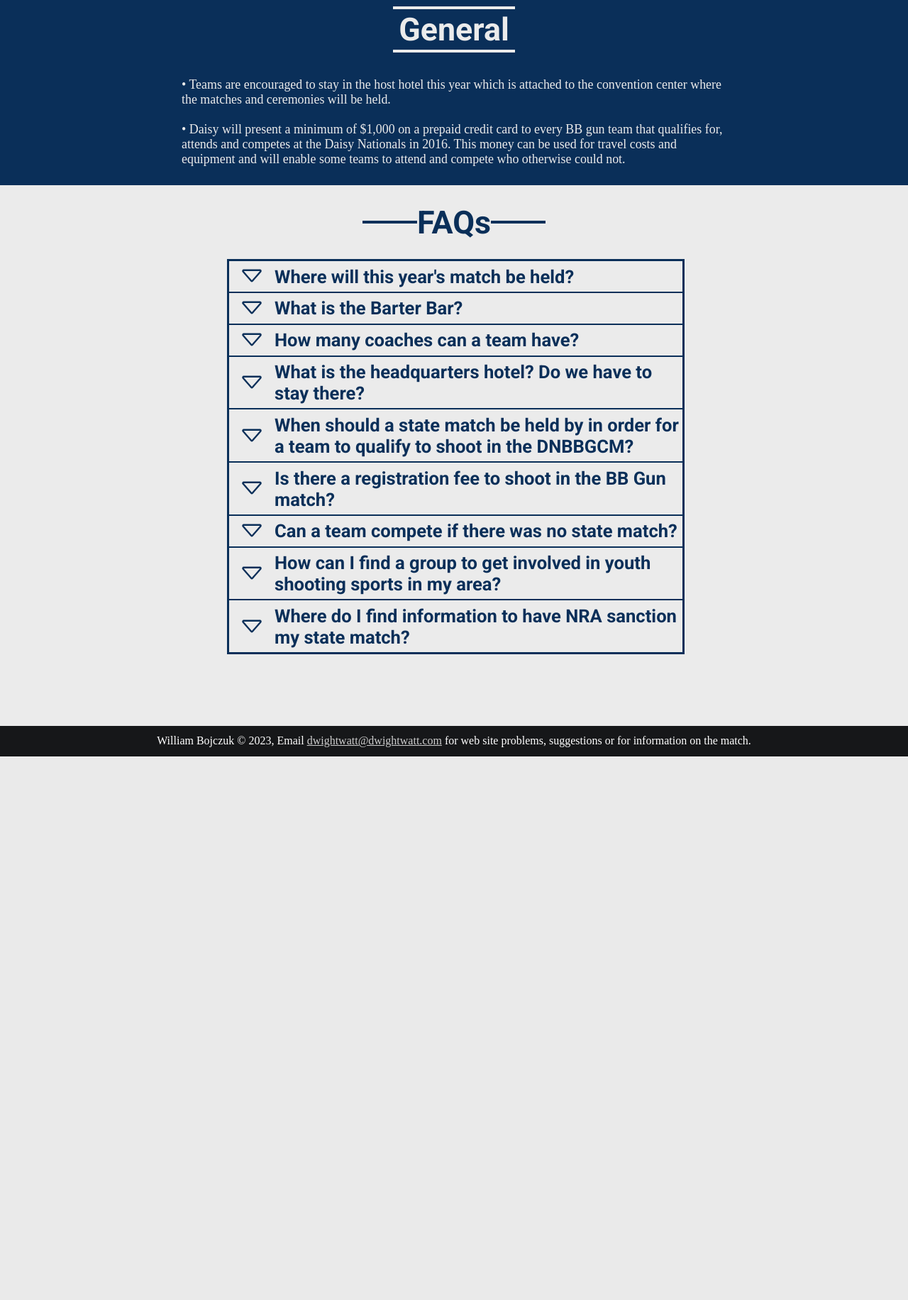
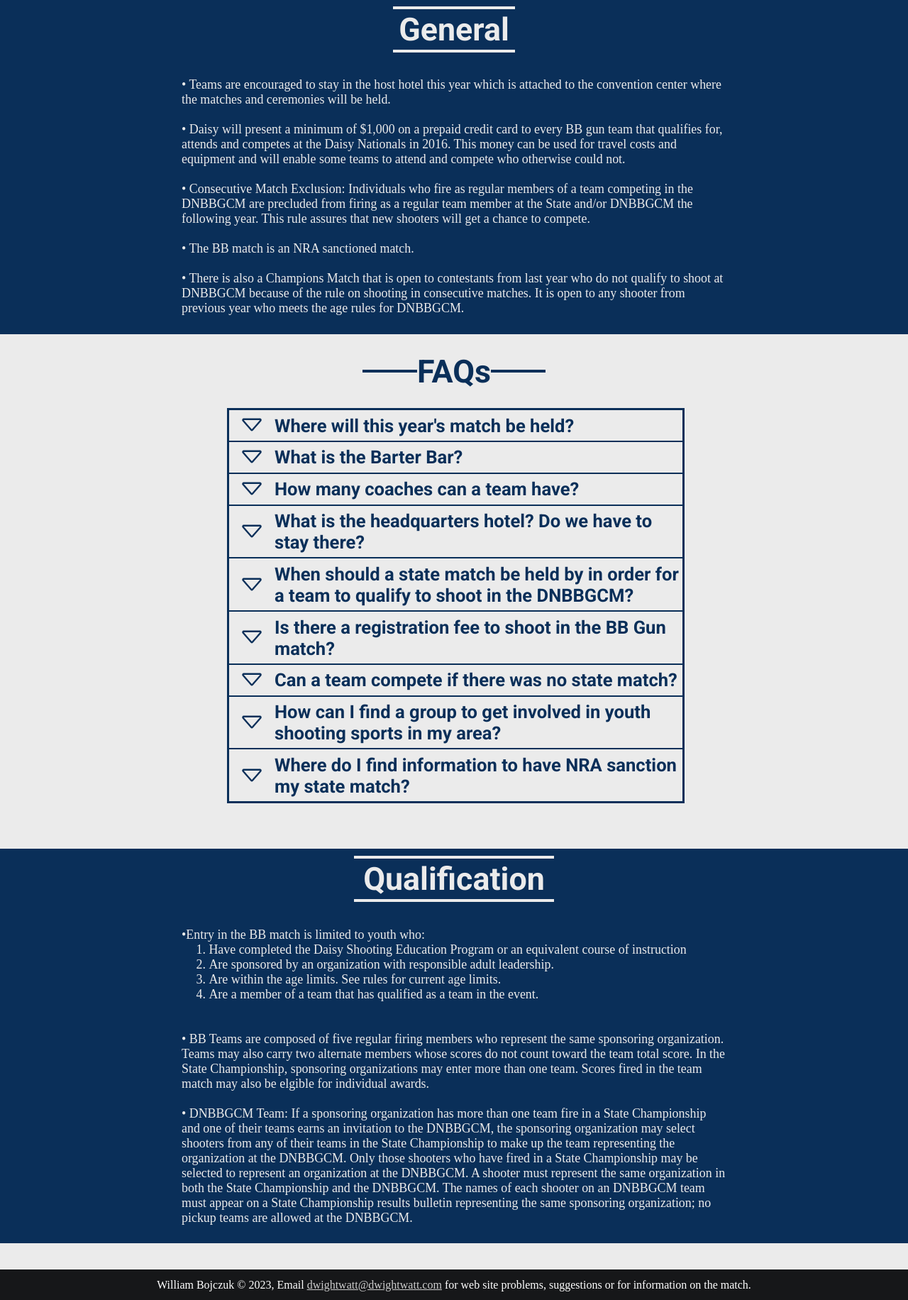
Before and after one commit to wbojczuk/DNBBGCM---School-Proj, a PHP site: page /general_information.html in a window 1280 px wide. Shown: the part 333-2165 px from the top of the page at 71% size. Before the commit the page ends 1399 px from the top, so only its background shows below. Run offline with PHP 8.4, Linux system fonts and the light colour scheme.

Commit message:
add docs

```diff
--- a/css/style.css
+++ b/css/style.css
@@ -167,6 +167,9 @@ h2{
 .section-two-content{
     font-size: 1.4vw;
     padding: 2vw 20vw;
+}
+.section-two-content span{
+    font-size: 2vw;
 }
 
 
@@ -444,4 +447,7 @@ footer{
         font-size: 2.2vh;
         padding: 2vh 4vh;
     }
+    .section-two-content span{
+        font-size: 3vh;
+    }
 }
--- a/docs/DNBBGCM Site Documentation.html
+++ b/docs/site_documentation.html
@@ -6,7 +6,7 @@ u<!DOCTYPE html>
     <meta name="viewport" content="width=device-width, initial-scale=1.0">
     <title>DNBBGCM Site Documentation</title>
     <link rel="stylesheet" href="./prism.css">
-
+    <meta name="robots" content="noindex">
 
     <style>
         @import url('https://fonts.googleapis.com/css2?family=Roboto+Mono:wght@400;600;700&display=swap');
@@ -36,12 +36,12 @@ u<!DOCTYPE html>
         h2{
             font-size: 3em;
             margin: 3vh 0 1vh 1vw;
-            color: #67cdcc;
+            /* color: #67cdcc; */
         }
         h3{
             font-size: 2em;
             margin: 3vh 0 1vh 2vw;
-            color: #cc99cd;
+            /* color: #cc99cd; */
         }
         p, pre{
             font-size: 1.2em;
--- a/general_information.html
+++ b/general_information.html
@@ -50,6 +50,12 @@
             &bull; Teams are encouraged to stay in the host hotel this year which is attached to the convention center where the matches and ceremonies will be held.
 <br><br>
             &bull; Daisy will present a minimum of $1,000 on a prepaid credit card to every BB gun team that qualifies for, attends and competes at the Daisy Nationals in 2016. This money can be used for travel costs and equipment and will enable some teams to attend and compete who otherwise could not.
+            <br><br>
+            &bull; Consecutive Match Exclusion: Individuals who fire as regular members of a team competing in the DNBBGCM are precluded from firing as a regular team member at the State and/or DNBBGCM the following year. This rule assures that new shooters will get a chance to compete.
+            <br><br>
+            &bull; The BB match is an NRA sanctioned match.
+            <br><br>
+            &bull; There is also a Champions Match that is open to contestants from last year who do not qualify to shoot at DNBBGCM because of the rule on shooting in consecutive matches. It is open to any shooter from previous year who meets the age rules for DNBBGCM.
         </div>
 
     </section>
@@ -157,6 +163,25 @@
             </div>
             <!-- END FAQS -->
     </section>
+    <section class="section-two">
+        <div class="center">
+            <h2 class="section-two-header">Qualification</h2>
+        </div>
+        <div class="section-two-content">
+            &bull;Entry in the BB match is limited to youth who: <br>
+            <ol style="padding-left: 5%;">
+                <li>Have completed the Daisy Shooting Education Program or an equivalent course of instruction</li>
+                <li>Are sponsored by an organization with responsible adult leadership.</li>
+                <li>Are within the age limits. See rules for current age limits.</li>
+                <li>Are a member of a team that has qualified as a team in the event.</li>
+            </ol>
+            <br><br>
+            &bull; BB Teams are composed of five regular firing members who represent the same sponsoring organization. Teams may also carry two alternate members whose scores do not count toward the team total score. In the State Championship, sponsoring organizations may enter more than one team. Scores fired in the team match may also be elgible for individual awards.
+            <br><br>
+            &bull; DNBBGCM Team: If a sponsoring organization has more than one team fire in a State Championship and one of their teams earns an invitation to the DNBBGCM, the sponsoring organization may select shooters from any of their teams in the State Championship to make up the team representing the organization at the DNBBGCM. Only those shooters who have fired in a State Championship may be selected to represent an organization at the DNBBGCM. A shooter must represent the same organization in both the State Championship and the DNBBGCM. The names of each shooter on an DNBBGCM team must appear on a State Championship results bulletin representing the same sponsoring organization; no pickup teams are allowed at the DNBBGCM.
+            </div>
+
+            </section>
 
 
      <footer>
--- a/js/managegallery.js
+++ b/js/managegallery.js
@@ -260,7 +260,7 @@ const manageGalleryObj = {
         });
 
         addPhotoFinish.addEventListener("click", ()=>{
-            let newLinks = (addPhotoInput.value).split(",");
+            let newLinks = (addPhotoInput.value).split("~");
             newLinks.forEach((link)=>{
                 allGalleryLinks.push(link);
                 saveChanges();
--- a/json_event_template.txt
+++ b/json_event_template.txt
@@ -1,11 +1,12 @@
 All events created for the calendar/Schedule are stored in "eventdata.json" in the below form.
 
 {
+        "year": 2023,
         "month": "April",
         "day": 19,
         "events": [
             {
-		"id": 2,
+		"id": 276876,
                 "startTime": "1:00pm",
                 "endTime": "2:00pm",
                 "eventDescription": "Pro Shop open, Rogers Convention Center"
--- a/site_manager.php
+++ b/site_manager.php
@@ -18,6 +18,7 @@ session_start();
     <link rel="stylesheet" href="./css/sitemanager.css">
     <link rel="shortcut icon" href="./img/favicon.ico" type="image/x-icon">
     <script src="./js/jsreload.js" defer></script>
+    <meta name="robots" content="noindex">
 </head>
 <body>
 
@@ -94,6 +95,9 @@ if(!isset($_SESSION["login"])){
     ?>
     <div class="center" ><h1 style=" display:inline-block;margin-top: 10vh;">DNBBGCM Site Manager</h1></div>
     <div class="center">
+    <a href="./docs/site_documentation.html" target="_blank" class="button-one">Site Documentation</a>
+    </div>
+    <div class="center">
         <div id="siteManagerWrapper">
             <a class="site-manager-option" href="./site_manager/manage_events.php">
                 <div class="site-option-img"></div>
--- a/site_manager/add_event.php
+++ b/site_manager/add_event.php
@@ -8,6 +8,7 @@
 <!DOCTYPE html>
 <html lang="en">
 <head>
+    <meta name="robots" content="noindex">
     <meta charset="UTF-8">
     <meta http-equiv="X-UA-Compatible" content="IE=edge">
     <meta name="viewport" content="width=device-width, initial-scale=1.0">
--- a/site_manager/manage_events.php
+++ b/site_manager/manage_events.php
@@ -7,6 +7,7 @@
 <!DOCTYPE html>
 <html lang="en">
 <head>
+    <meta name="robots" content="noindex">
     <meta charset="UTF-8">
     <meta http-equiv="X-UA-Compatible" content="IE=edge">
     <meta name="viewport" content="width=device-width, initial-scale=1.0">
--- a/site_manager/manage_gallery.php
+++ b/site_manager/manage_gallery.php
@@ -7,6 +7,7 @@
 <!DOCTYPE html>
 <html lang="en">
 <head>
+    <meta name="robots" content="noindex">
     <meta charset="UTF-8">
     <meta http-equiv="X-UA-Compatible" content="IE=edge">
     <meta name="viewport" content="width=device-width, initial-scale=1.0">
@@ -98,7 +99,7 @@ if(!isset($_SESSION["login"])){
             <a style="margin-left: 5vw;" href="#" id="saveChangesButton" class="button-one">Save Changes</a>
         </div>
         <div class="center">
-            <textarea style="margin-top: 2vh;" name="addPhotoInput" id="addPhotoInput" cols="50" rows="10" placeholder='You can Add multiple links at once by separating them with a comma ","'></textarea>
+            <textarea style="margin-top: 2vh;" name="addPhotoInput" id="addPhotoInput" cols="50" rows="10" placeholder='You can Add multiple links at once by separating them with a Tilde "~"'></textarea>
             <div id="addPhotoFinish" class="button-one">Add</div>
         </div>
 <div id="batchDelete" class="button-two">Batch Delete</div><br>
@@ -192,7 +193,7 @@ rsort($years);
 $years_length = count($years);
 $gallery_html = "<span>";
 for($i = 0; $i < $years_length; ++$i){
-    $year = $years[$i];
+    $year = ucwords($years[$i]);
     $current_iteration = $i + 1;
     $gallery_html .= "<a class='box-link box-link-no-hover' href='#'>$year
     <div class='edit-folder-bar-top'></div>
```
Also changed, not shown: site_manager/manage_results.php (+8 -3 lines).
